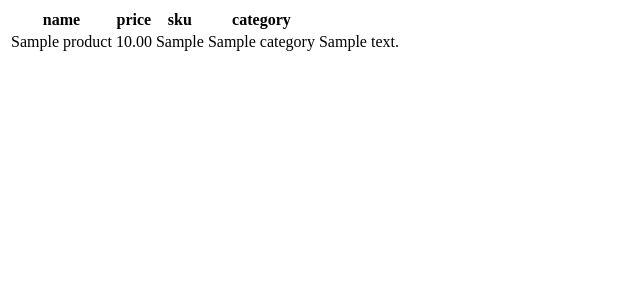
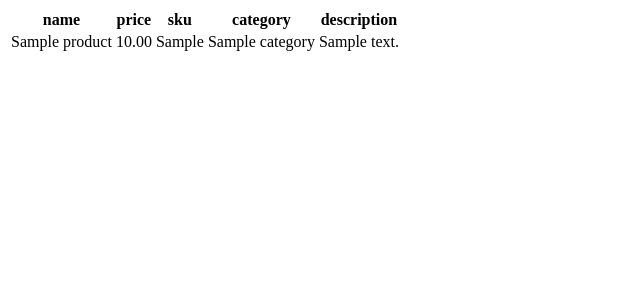
Before and after one commit to bjjinlaw/dashboard, a Django app: page /home/ in a window 1280 px wide. Shown: the top 300 px of the page, without its empty margins (0-640 px from the left). Run offline with Django 4.2, Linux system fonts and the light colour scheme; tables that the repository leaves empty hold one stand-in row (values such as "Sample post").

Commit message:
Update home.html

```diff
--- a/dashapp/templates/home.html
+++ b/dashapp/templates/home.html
@@ -13,6 +13,7 @@
             <th>price</th>
             <th>sku</th>
             <th>category</th>
+            <th>description</th>
         </tr>
         {% if products %}
         {% for product in products %}
```
